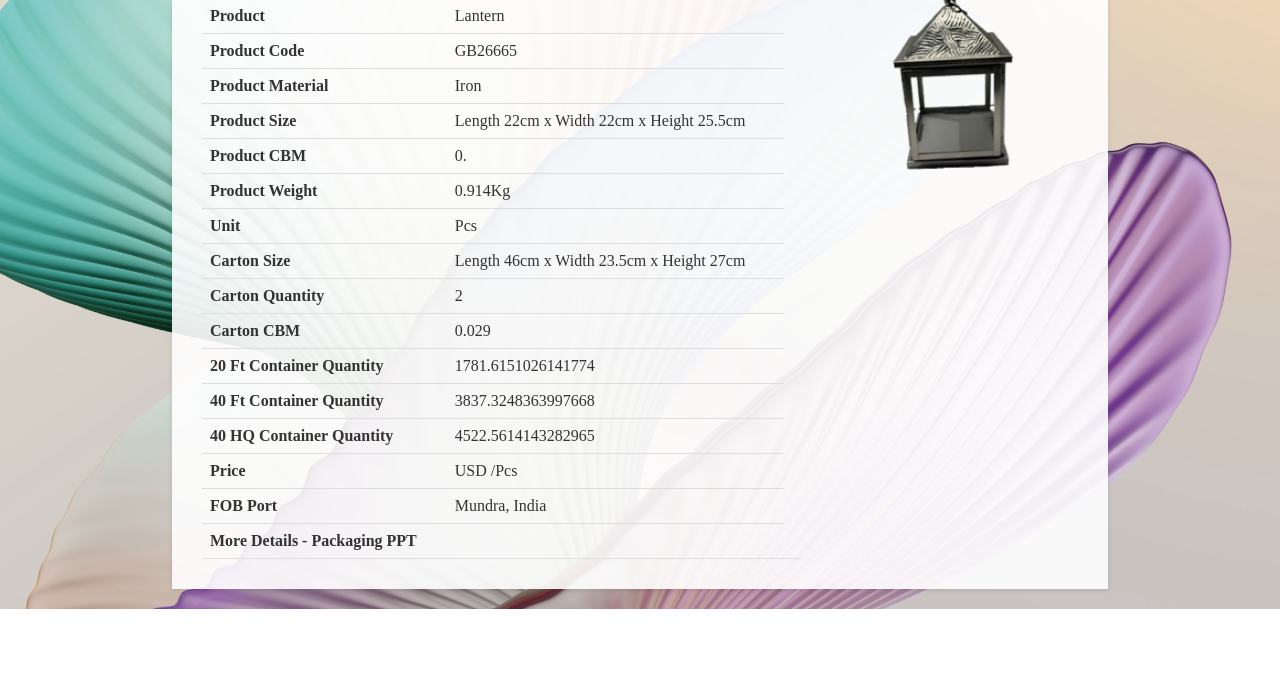
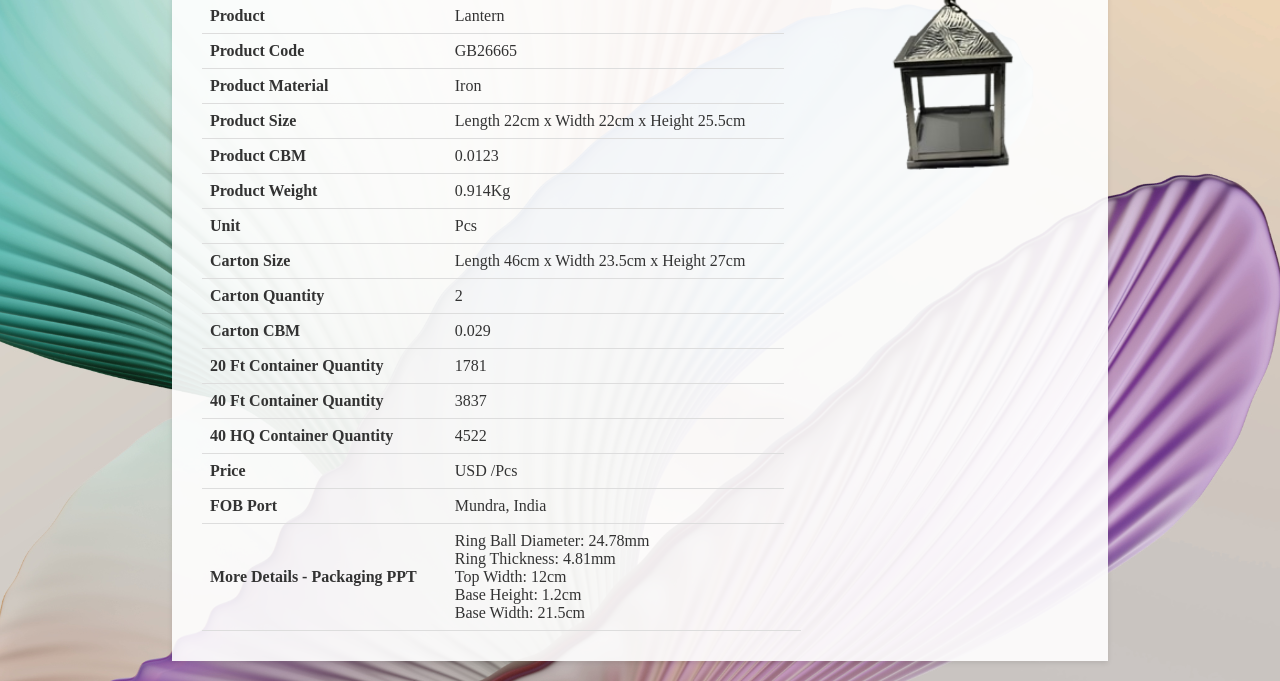
Before and after one commit to GBSLIT/GB26665, a plain HTML site: page index.html in a window 1280 px wide. Shown: the part 230-911 px from the top of the page. Before the commit the page ends 839 px from the top, so only its background shows below. Drawn offline with Linux system fonts and the light colour scheme.

Commit message:
Update index.html

```diff
--- a/index.html
+++ b/index.html
@@ -153,7 +153,7 @@
                 </tr>
                 <tr>
                     <th>Product CBM</th>
-                    <td>0.</td>
+                    <td>0.0123</td>
                 </tr>
                 <tr>
                     <th>Product Weight</th>
@@ -177,15 +177,15 @@
                 </tr>
                 <tr>
                     <th>20 Ft Container Quantity</th>
-                    <td>1781.6151026141774 </td>
+                    <td>1781 </td>
                 </tr>
                 <tr>
                     <th>40 Ft Container Quantity</th>
-                    <td>3837.3248363997668 </td>
+                    <td>3837 </td>
                 </tr>
                 <tr>
                     <th>40 HQ Container Quantity</th>
-                    <td>4522.5614143282965 </td>
+                    <td>4522 </td>
                  </tr>
                 <tr>
                     <th>Price</th>
@@ -197,7 +197,12 @@
                 </tr>
                 <tr>
                     <th>More Details - Packaging PPT</th>
-		    <td> </td>
+		    <td>
+Ring Ball Diameter: 24.78mm<br>
+Ring Thickness: 4.81mm<br>
+Top Width: 12cm<br>
+Base Height: 1.2cm<br>
+Base Width: 21.5cm</td>
                     <td><button class="link-button" onclick="window.location.href='Link';"> </button></td>
                 </tr>
             </table>
```
